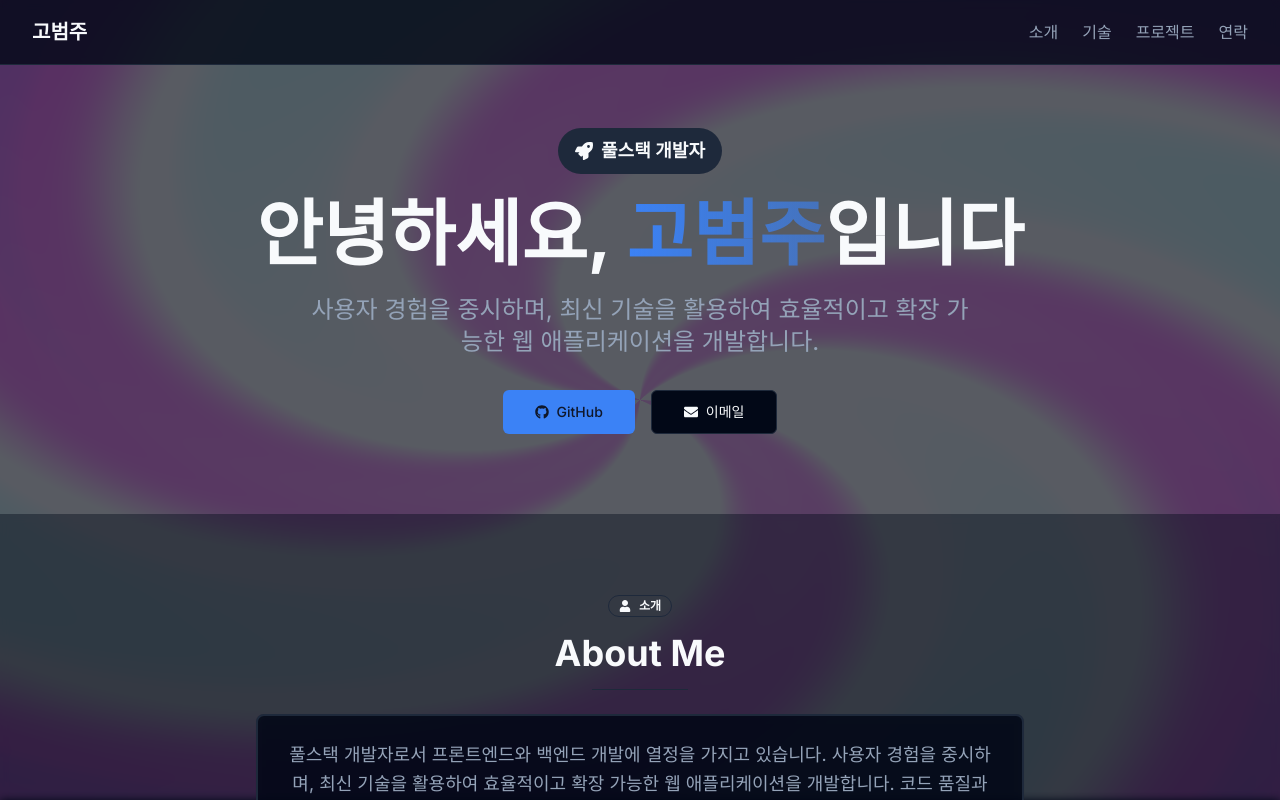
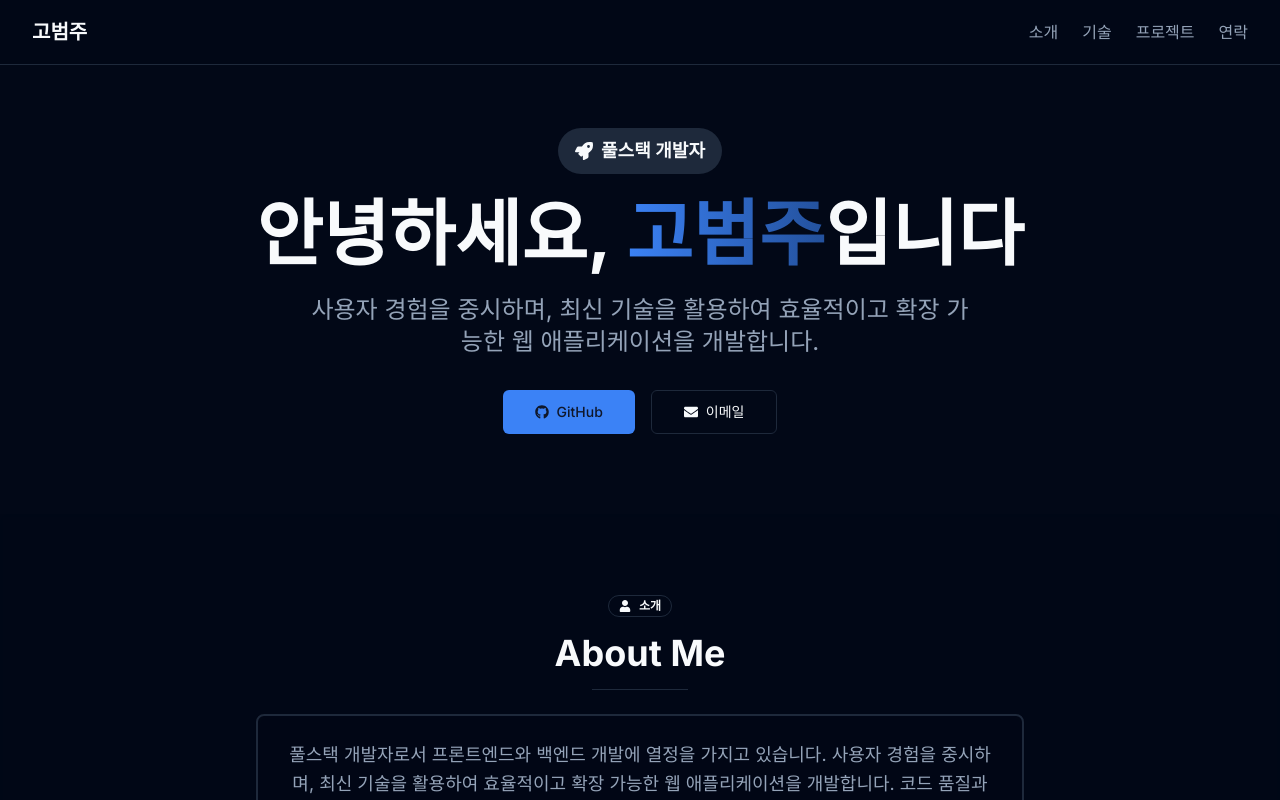
Before and after one commit to BeomJuGo/Portfolio, a Next.js app: page / in a window 1280 px wide. Shown: the top 800 px of the page. Built offline with nearby package versions, Linux system fonts and the light colour scheme.

Commit message:
Replace Iridescence with ColorBends component

```diff
--- a/app/page.tsx
+++ b/app/page.tsx
@@ -14,7 +14,7 @@ import { Button } from '@/components/ui/button'
 import { Card, CardContent, CardDescription, CardFooter, CardHeader, CardTitle } from '@/components/ui/card'
 import { Badge } from '@/components/ui/badge'
 import { Separator } from '@/components/ui/separator'
-import Iridescence from '@/components/Iridescence'
+import ColorBends from '@/components/ColorBends'
 
 export default function Home() {
   const [mounted, setMounted] = useState(false)
@@ -51,11 +51,19 @@ export default function Home() {
 
   return (
     <div className="min-h-screen relative bg-transparent">
-      <Iridescence
-        color={[0.5, 0.6, 0.8]}
-        mouseReact
-        amplitude={0.3}
-        speed={1}
+      <ColorBends
+        colors={["#ff5c7a", "#8a5cff", "#00ffd1"]}
+        rotation={0}
+        speed={0.2}
+        scale={1}
+        frequency={1}
+        warpStrength={1}
+        mouseInfluence={1}
+        parallax={0.5}
+        noise={0.1}
+        transparent
+        autoRotate={0}
+        color=""
       />
 
       {/* Navigation */}
```
